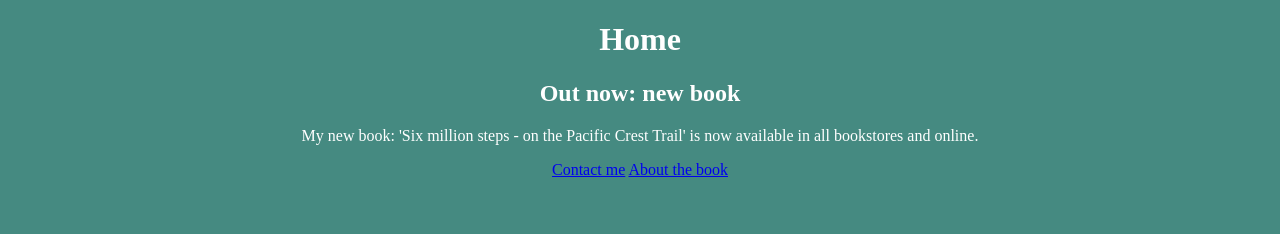
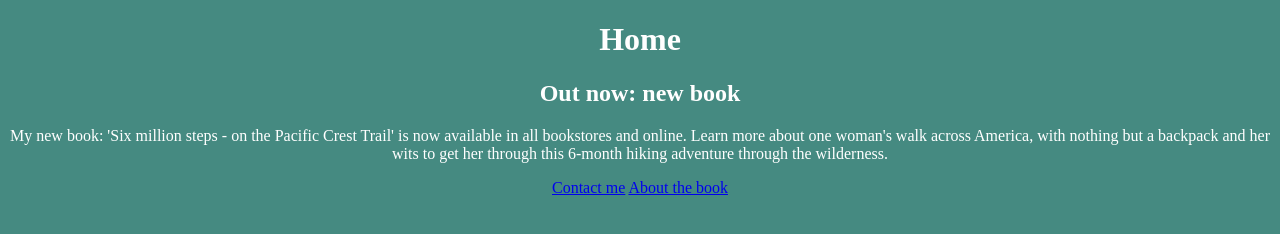
Before and after one commit to dielies/six-million-steps, a plain HTML site: page index.html in a window 1280 px wide. Drawn offline with Linux system fonts and the light colour scheme.

Commit message:
added SEO optimization

```diff
--- a/index.html
+++ b/index.html
@@ -3,10 +3,10 @@
 
 <head>
     <meta charset="UTF-8">
-    <meta name="viewport" content="width=device-width, initial-scale=1.0">
+    <meta name="description" content="Six million steps gives information about all things hiking">
     <link rel="stylesheet" href="/style.css">
 
-    <title>Homepage</title>
+    <title>Hiking with Six million steps</title>
 
 </head>
 
@@ -14,7 +14,10 @@
     <h1>Home</h1>
 
     <h2>Out now: new book</h2>
-    <p>My new book: 'Six million steps - on the Pacific Crest Trail' is now available in all bookstores and online.</p>
+    <p>My new book: 'Six million steps - on the Pacific Crest Trail' is now available in all bookstores and online.
+        Learn more about one woman's walk across America, with nothing but a backpack and her wits to get her through
+        this 6-month hiking adventure through the wilderness.
+    </p>
 
     <footer>
         <a href="/contact.html">Contact me</a>
```
Also changed, not shown: contact.html (+2 -2 lines), photo.html (+4 -3 lines).
